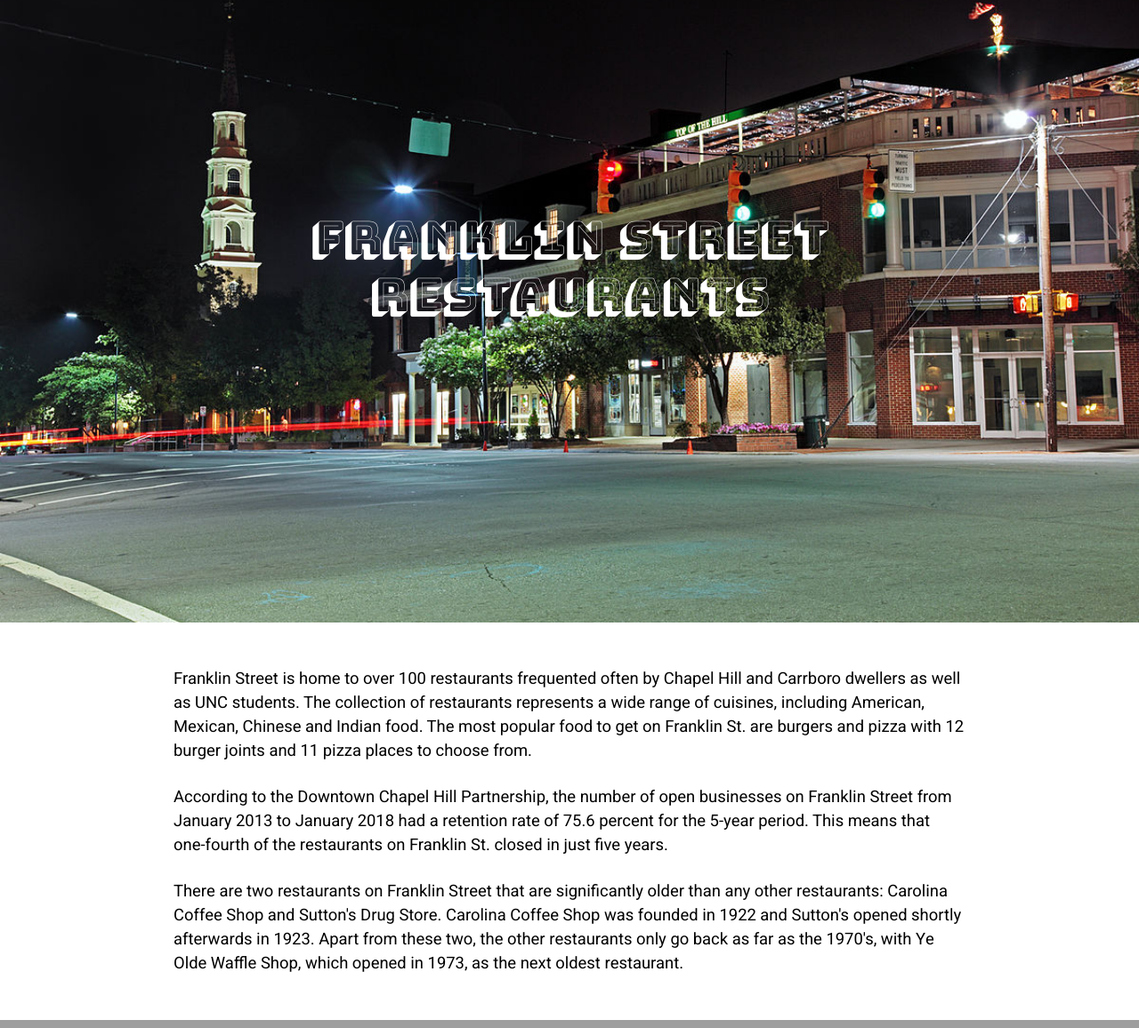
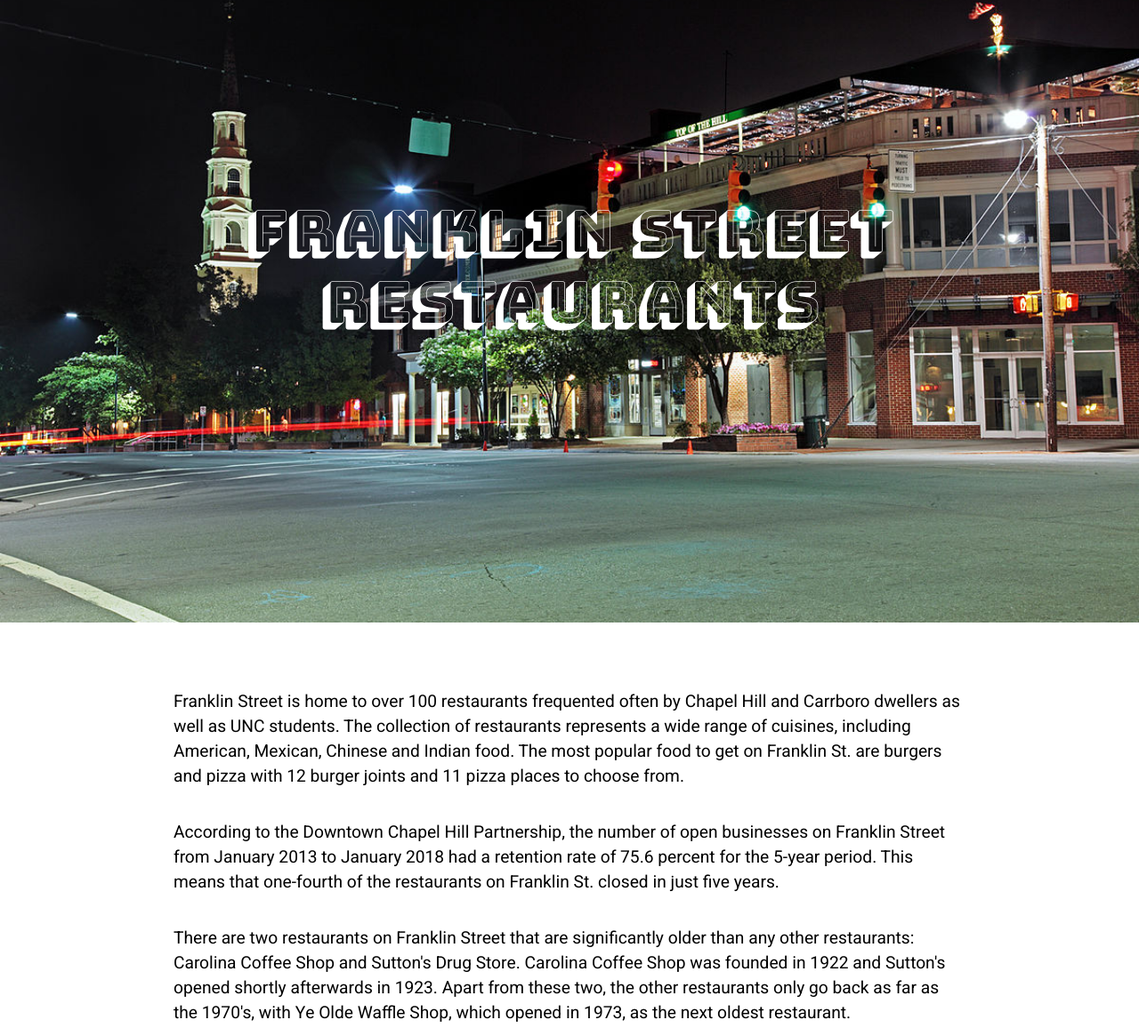
Before and after one commit to amygtownsend/mejo487-project4, a plain HTML site: page index.html in a window 1280 px wide. Shown: the part 100-1256 px from the top of the page at 89% size. Drawn offline with nearby package versions, Linux system fonts and the light colour scheme; some packages are replaced by stand-ins of ours; grey boxes are pictures that could not be loaded.

Commit message:
Fix h1 centering, increase desktop h1 font size, change p font size

```diff
--- a/css/styles.css
+++ b/css/styles.css
@@ -37,14 +37,13 @@ h1 {
   line-height: 1.25em;
   position: absolute;
   top: 50%;
-  left: 50%;
-  transform: translate(-50%, -50%);
+  transform: translate(0, -50%);
 }
 
 .container p {
   margin: 0 25px;
   margin-bottom: 25px;
-  font-size: 1.15em;
+  font-size: 1.1em;
 }
 
 .filter {
@@ -60,10 +59,20 @@ select {
 
 @media (min-width: 768px) {
   .container {
-    margin: 50px auto;
+    margin: 75px auto;
+  }
+
+  .container p {
+    margin-bottom: 35px;
   }
 
   h1 {
-    font-size: 4vw;
+    font-size: 5vw;
   }
 }
+
+@media (min-width: 1280px) {
+  .container p {
+    font-size: 1.2em;
+  }
+}
```
